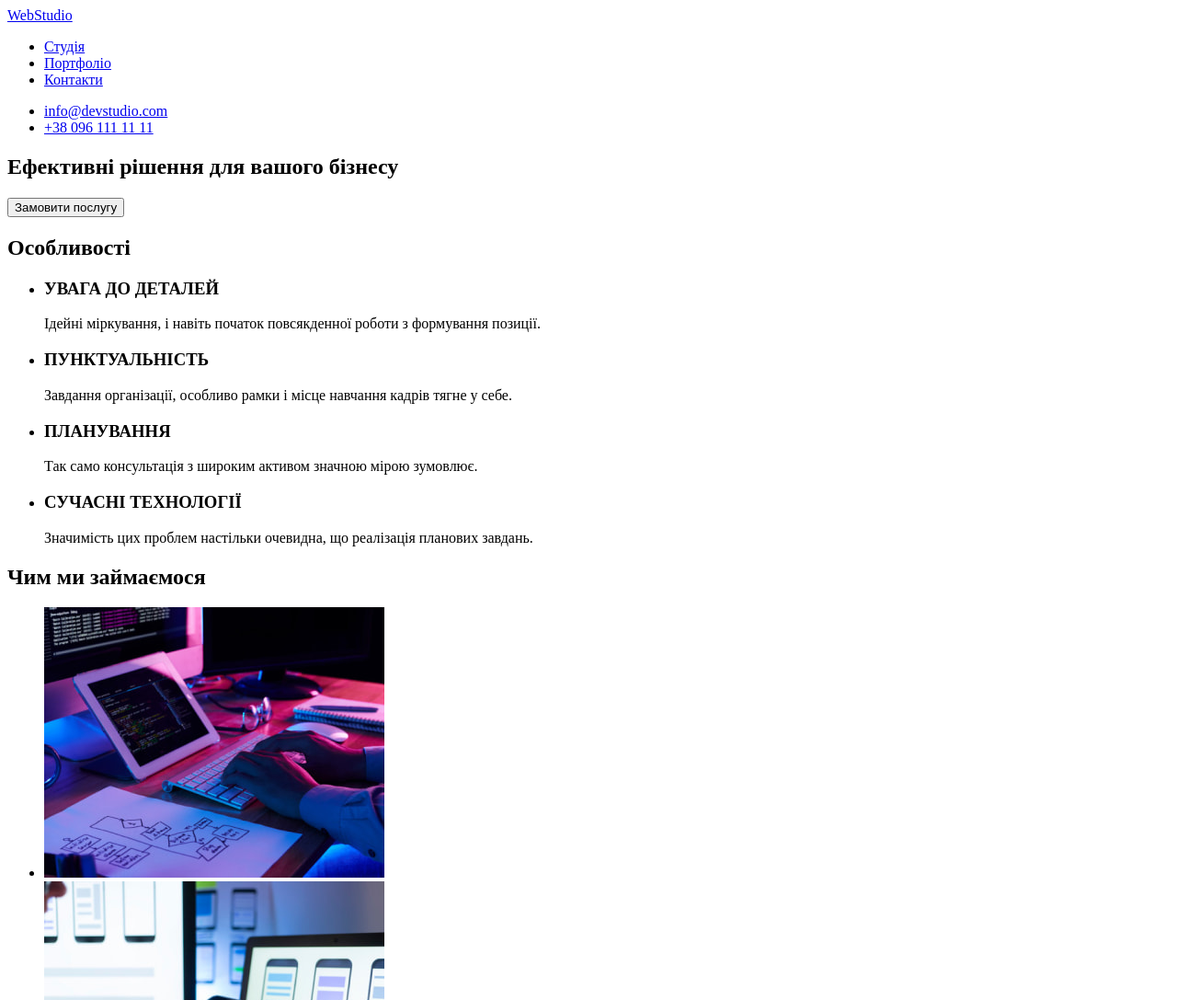
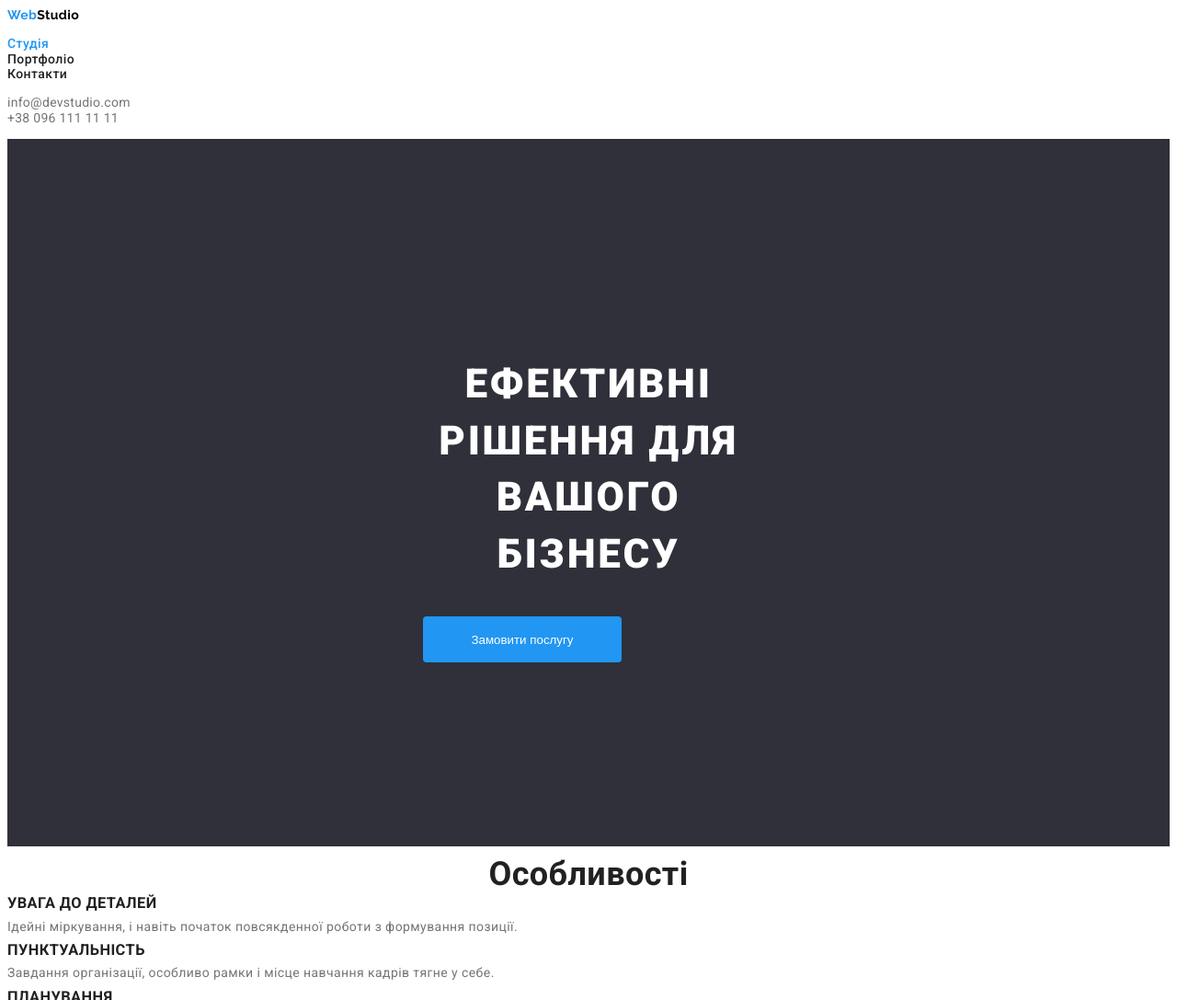
Before and after one commit to Polaolka/goit-markup-hw-02, a plain HTML site: page index.html in a window 1280 px wide. Shown: the top 1087 px of the page at 92% size. Drawn offline with Linux system fonts and the light colour scheme.

Commit message:
Додає стилі

```diff
--- a/css/styles.css
+++ b/css/styles.css
@@ -0,0 +1,177 @@
+:root {
+    --main-text-color: #757575;
+    --title-text-color: #212121;
+    --acsent-color: #2196F3;
+    --white-color: #FFFFFF;
+    --light-bg-color: #F5F4FA;
+    --dark-bg-color: #2F303A;
+    --button-color: #F5F4FA;
+}
+
+/*
+#EEEEEE
+#FFFFFF3C
+#2F303A
+#ECECEC
+#F5F4FA;
+*/
+
+
+body {
+    background-color: var(--white-color);
+    color: var(--main-text-color);
+    font-family: "Roboto", sans-serif;
+    font-style: normal;
+    font-weight: 400;
+    font-size: 14px;
+    line-height: 1.2;
+    letter-spacing: 0.03em;
+}
+a {
+    text-decoration: none;
+}
+.list {
+    padding: 0;
+    list-style: none;
+}
+
+.logo {
+    font-family: "Raleway", sans-serif;
+    color: #000000;
+}
+
+.logo > span {
+    color: var(--acsent-color);
+}
+
+/* site nav */
+
+.site-nav .link {
+    font-weight: 500;
+    font-size: 14px;
+    color: #212121;
+}
+.site-nav .link.current {
+    color: var(--acsent-color);
+}
+.site-nav .link:hover,
+.site-nav .link:focus,
+.auth-nav .link:hover,
+.auth-nav .link:focus,
+.footer-link:hover,
+.footer-link:focus {
+    color: var(--acsent-color);
+}
+
+.auth-nav .link{
+    letter-spacing: 0.02em;
+    color: var(--main-text-color);
+}
+
+
+/* Hero */
+.hero {
+    padding: 200px 452px;
+    background-color: var(--dark-bg-color);
+}
+.hero-title {
+    font-weight: 900;
+    font-size: 44px;
+    line-height: 1.4;
+    text-align: center;
+    letter-spacing: 0.06em;
+    text-transform: uppercase;
+    color: var(--white-color);
+}
+
+/* Section */
+.section-title {
+    font-weight: 700;
+    font-size: 36px;
+    line-height: 1.2px;
+    text-align: center;
+    color: var(--title-text-color);
+}
+
+/* Features */
+.features-title {
+    font-weight: 700;
+    line-height: 1.2px;
+    text-transform: uppercase;
+    color: var(--title-text-color);
+}
+button {
+    cursor: pointer;
+    border-radius: 4px;
+    border: 1px solid transparent;
+}
+.button-main {
+    padding: 10px 32px;
+    width: 216px;
+    height: 50px;
+    color: var(--white-color);
+    background-color: var(--acsent-color);
+}
+.button-nav {
+    padding: 6px 25px;
+    color: var(--title-text-color);
+    background-color: var(--button-color);
+    font-weight: 500;
+    font-size: 16px;
+    line-height: 26px;
+    text-align: center;
+}
+.button-nav.active,
+.button-nav:hover,
+.button-nav:focus {
+    color: var(--white-color);
+    background-color: var(--acsent-color);
+}
+
+/* our team */
+
+.team {
+    padding: 94px 215px;
+    background-color: var(--light-bg-color);
+}
+.team-title {
+    font-weight: 500;
+    font-size: 16px;
+    text-align: center;
+    color: var(--title-text-color);
+}
+
+/* Footer */
+footer {
+    padding: 60px 215px;
+    background-color: var(--dark-bg-color);
+    font-style: normal;
+}
+
+.footer-logo {
+    color: var(--white-color);
+}
+
+.footer-link {
+    margin-top: 9px;
+    font-style: normal;
+    font-size: 14px;
+    line-height: 1.71;
+    color: rgba(255, 255, 255, 0.6);
+
+}
+.physical-adress {
+    margin-top: 20px;
+    color: var(--white-color);
+}
+.portfolio-subtitle {
+    font-weight: 700;
+    font-size: 18px;
+    line-height: 2;
+    letter-spacing: 0.06em;
+    color: var(--title-text-color);
+}
+.portfolio-text {
+    font-size: 16px;
+    line-height: 30px;
+}
--- a/index.html
+++ b/index.html
@@ -5,51 +5,55 @@
 		<meta http-equiv="X-UA-Compatible" content="IE=edge">
 		<meta name="viewport" content="width=device-width, initial-scale=1.0">
 		<title>Document</title>
+		<link rel="preconnect" href="https://fonts.googleapis.com">
+		<link rel="preconnect" href="https://fonts.gstatic.com" crossorigin>
+		<link href="https://fonts.googleapis.com/css2?family=Raleway:wght@700&family=Roboto:wght@400;500;700;900&display=swap" rel="stylesheet">
+		<link rel="stylesheet" href="./css/styles.css">
 	</head>
 	<body>
-		<header>
+		<header class="page-header">
 			<nav>
-				<a class="logo" href="/">WebStudio</a>
-				<ul>
-					<li><a href="/">Студія</a></li>
-					<li><a href="/">Портфоліо</a></li>
-					<li><a href="/">Контакти</a></li>
+				<a href="./index.html" class="logo"><span>Web</span>Studio</a>
+				<ul class="site-nav list">
+					<li><a class="link current" href="./index.html">Студія</a></li>
+					<li><a class="link" href="./portfolio.html">Портфоліо</a></li>
+					<li><a class="link" href="/">Контакти</a></li>
 				</ul>
 			</nav>
-			<ul>
-				<li><a href="mailto:info@devstudio.com">info@devstudio.com</a></li>
-				<li><a href="tel:+380961111111">+38 096 111 11 11</a></li>
+			<ul class="auth-nav list">
+				<li><a href="mailto:info@devstudio.com" class="link">info@devstudio.com</a></li>
+				<li><a href="tel:+380961111111" class="link">+38 096 111 11 11</a></li>
 			</ul>
 		</header>
 		<main>
-			<section>
-				<h1>Ефективні рішення для вашого бізнесу</h1>
-				<button type="button">Замовити послугу</button>
+			<section class="hero">
+				<h1 class="hero-title">Ефективні рішення для вашого бізнесу</h1>
+				<button type="button" class="button-main">Замовити послугу</button>
 			</section>
-			<section>
-				<h2>Особливості</h2>
-				<ul>
+			<section class="section">
+				<h2  class="section-title">Особливості</h2>
+				<ul class="features list">
 					<li>
-						<h3>УВАГА ДО ДЕТАЛЕЙ</h3>
+						<h3 class="features-title">Увага до деталей</h3>
 						<p>Ідейні міркування, і навіть початок повсякденної роботи з формування позиції.</p>
 					</li>
 					<li>
-						<h3>ПУНКТУАЛЬНІСТЬ</h3>
+						<h3 class="features-title">Пунктуальність</h3>
 						<p>Завдання організації, особливо рамки і місце навчання кадрів тягне у себе.</p>
 					</li>
 					<li>
-						<h3>ПЛАНУВАННЯ</h3>
+						<h3 class="features-title">Планування</h3>
 						<p>Так само консультація з широким активом значною мірою зумовлює.</p>
 					</li>
 					<li>
-						<h3>СУЧАСНІ ТЕХНОЛОГІЇ</h3>
+						<h3 class="features-title">Сучасні технології</h3>
 						<p>Значимість цих проблем настільки очевидна, що реалізація планових завдань.</p>
 					</li>
 				</ul>
 			</section>
-			<section>
-				<h2>Чим ми займаємося</h2>
-				<ul>
+			<section class="section">
+				<h2 class="section-title">Чим ми займаємося</h2>
+				<ul class="list">
 					<li>
 						<img src="./images/img_1.jpg" alt="Розробник пише код за комп'ютером " width="370">
 					</li>
@@ -61,26 +65,26 @@
 					</li>
 				</ul>
 			</section>
-			<section>
-				<h2>Наша команда</h2>
-				<ul>
+			<section class="section team">
+				<h2 class="section-title">Наша команда</h2>
+				<ul class="list">
 					<li>
-						<h3>Ігор Дем'яненко</h3>
+						<h3 class="team-title">Ігор Дем'яненко</h3>
 						<p lang="en">Product Designer</p>
 						<img src="./images/photo_1.jpg" alt="фото Ігор Дем'яненко" width="270">
 					</li>
 					<li>
-						<h3>Ольга Рєпіна</h3>
+						<h3 class="team-title">Ольга Рєпіна</h3>
 						<p lang="en">Frontend Developer</p>
 						<img src="./images/photo_2.jpg" alt="Фото Ольга Рєпіна" width="270">
 					</li>
 					<li>
-						<h3>Микола Тарасов</h3>
+						<h3 class="team-title">Микола Тарасов</h3>
 						<p lang="en">Marketing</p>
 						<img src="./images/photo_3.jpg" alt="Фото Микола Тарасов" width="270">
 					</li>
 					<li>
-						<h3>Михайло Єрмаков</h3>
+						<h3 class="team-title">Михайло Єрмаков</h3>
 						<p lang="en">UI Designer</p>
 						<img src="./images/photo_4.jpg" alt="Фото Михайло Єрмаков" width="270">
 					</li>
@@ -88,12 +92,12 @@
 			</section>
 		</main>
 		<footer>
-			<a class="logo" href="/">WebStudio</a>
+			<a href="./index.html" class="logo footer-logo"><span>Web</span>Studio</a>
         <address>
-          <ul>
-            <li><a href="https://goo.gl/maps/3icZk8ziE2WaZkWX6" target="_blank" rel="noopener noreferrer" >м. Київ, пр-т Лесі Українки, 26</a></li>
-            <li><a href="mailto:info@devstudio.com">info@devstudio.com</a></li>
-            <li><a href="tel:+380961111111">+38 096 111 11 11</a></li>
+          <ul class="list">
+            <li><a href="https://goo.gl/maps/3icZk8ziE2WaZkWX6" target="_blank" rel="noopener noreferrer" class="footer-link physical-adress">м. Київ, пр-т Лесі Українки, 26</a></li>
+            <li><a href="mailto:info@devstudio.com" class="footer-link">info@devstudio.com</a></li>
+            <li><a href="tel:+380961111111" class="footer-link">+38 096 111 11 11</a></li>
           </ul>
         </address>
 		</footer>
```
